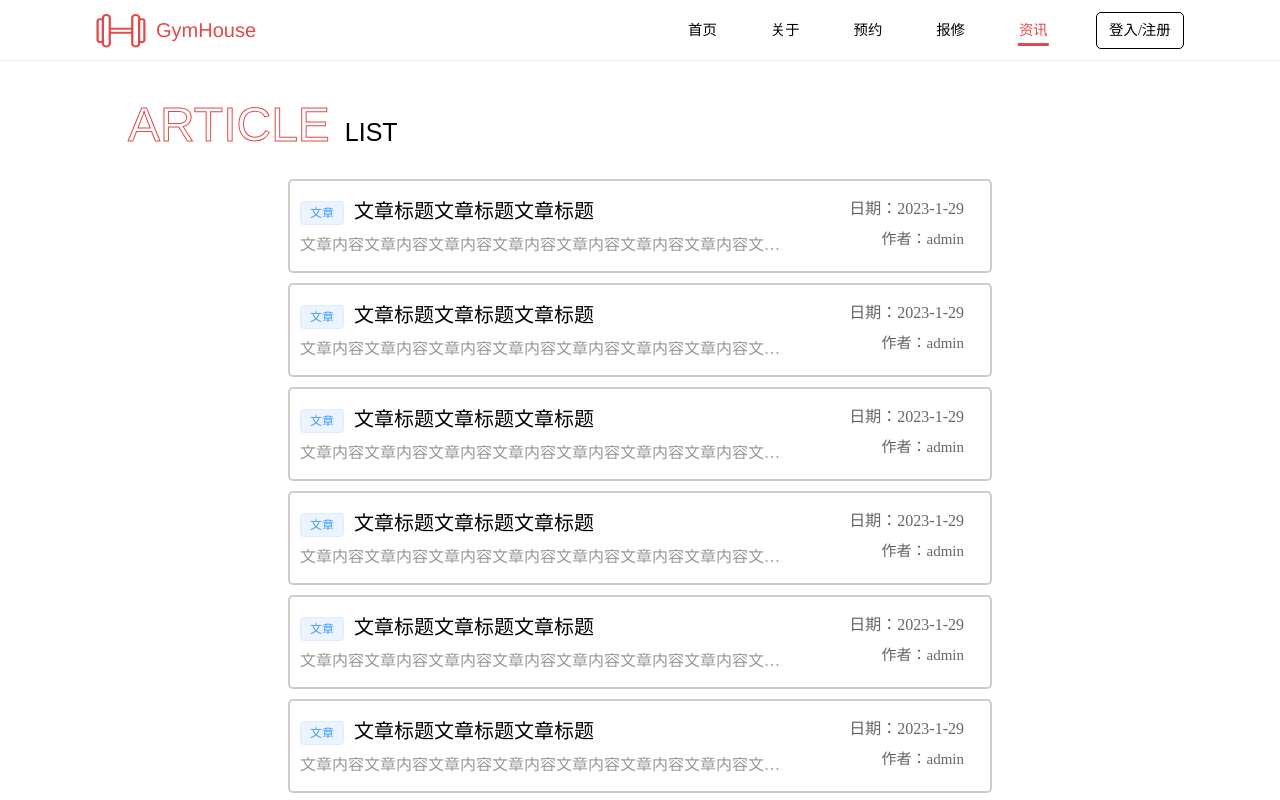
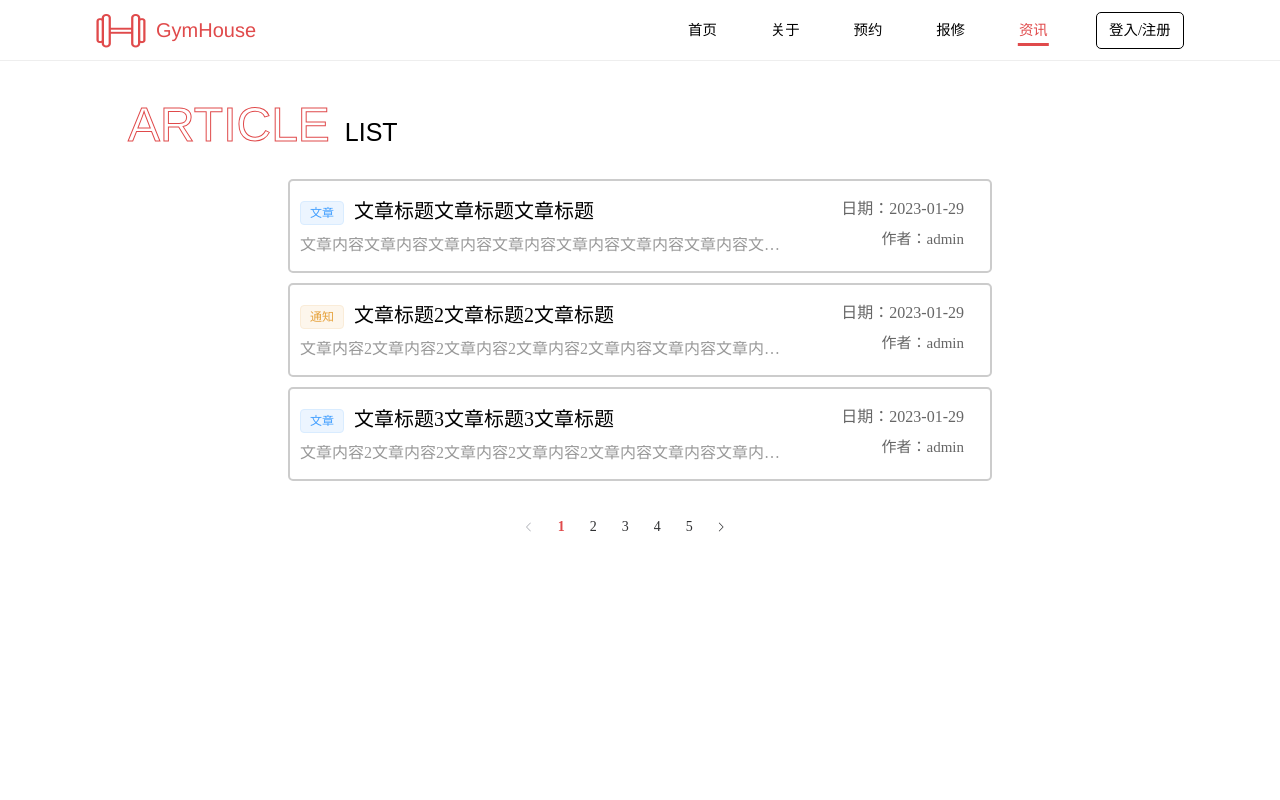
Before and after one commit to isChiwing/GymHouse, a Vue app in the folder GymHouse-FrontEnd/: page /article in a window 1280 px wide. Shown: the top 800 px of the page. Built offline with nearby package versions, Linux system fonts and the light colour scheme.

Commit message:
fix: 文章标签样式

```diff
--- a/GymHouse-FrontEnd/src/views/Article/index.vue
+++ b/GymHouse-FrontEnd/src/views/Article/index.vue
@@ -1,5 +1,31 @@
 <script lang="ts" setup>
 import { ElPagination, ElTag } from "element-plus";
+import { Ref, ref, reactive } from "vue";
+
+//表单
+const articleList = reactive([
+  {
+    title: "文章标题文章标题文章标题",
+    type: 0,
+    author: "admin",
+    date: "2023-01-29",
+    text: "文章内容文章内容文章内容文章内容文章内容文章内容文章内容文章内容文章内容",
+  },
+  {
+    title: "文章标题2文章标题2文章标题",
+    type: 1,
+    author: "admin",
+    date: "2023-01-29",
+    text: "文章内容2文章内容2文章内容2文章内容2文章内容文章内容文章内容文章内容文章内容",
+  },
+  {
+    title: "文章标题3文章标题3文章标题",
+    type: 0,
+    author: "admin",
+    date: "2023-01-29",
+    text: "文章内容2文章内容2文章内容2文章内容2文章内容文章内容文章内容文章内容文章内容",
+  },
+]);
 </script>
 
 <template>
@@ -8,23 +34,24 @@ import { ElPagination, ElTag } from "element-plus";
 
     <div class="box">
       <!-- 内容 -->
-      <div class="content" v-for="item in 10">
+      <div class="content" v-for="item in articleList">
         <div class="basic-msg">
           <div class="tag-title">
             <div class="tag-part">
-              <el-tag class="tag">文章</el-tag>
+              <el-tag class="tag" v-if="item.type==0">文章</el-tag>
+              <el-tag class="ml-2" type="warning" v-if="item.type==1">通知</el-tag>
             </div>
-            <div class="article-title">文章标题文章标题文章标题</div>
+            <div class="article-title">{{ item.title }}</div>
           </div>
 
           <div class="abstract">
-            文章内容文章内容文章内容文章内容文章内容文章内容文章内容文章内容文章内容
+            {{ item.text }}
           </div>
         </div>
 
         <div class="date-author">
-          <div class="date">日期：2023-1-29</div>
-          <div class="author">作者：admin</div>
+          <div class="date">日期：{{ item.date }}</div>
+          <div class="author">作者：{{ item.author }}</div>
         </div>
       </div>
 
```
